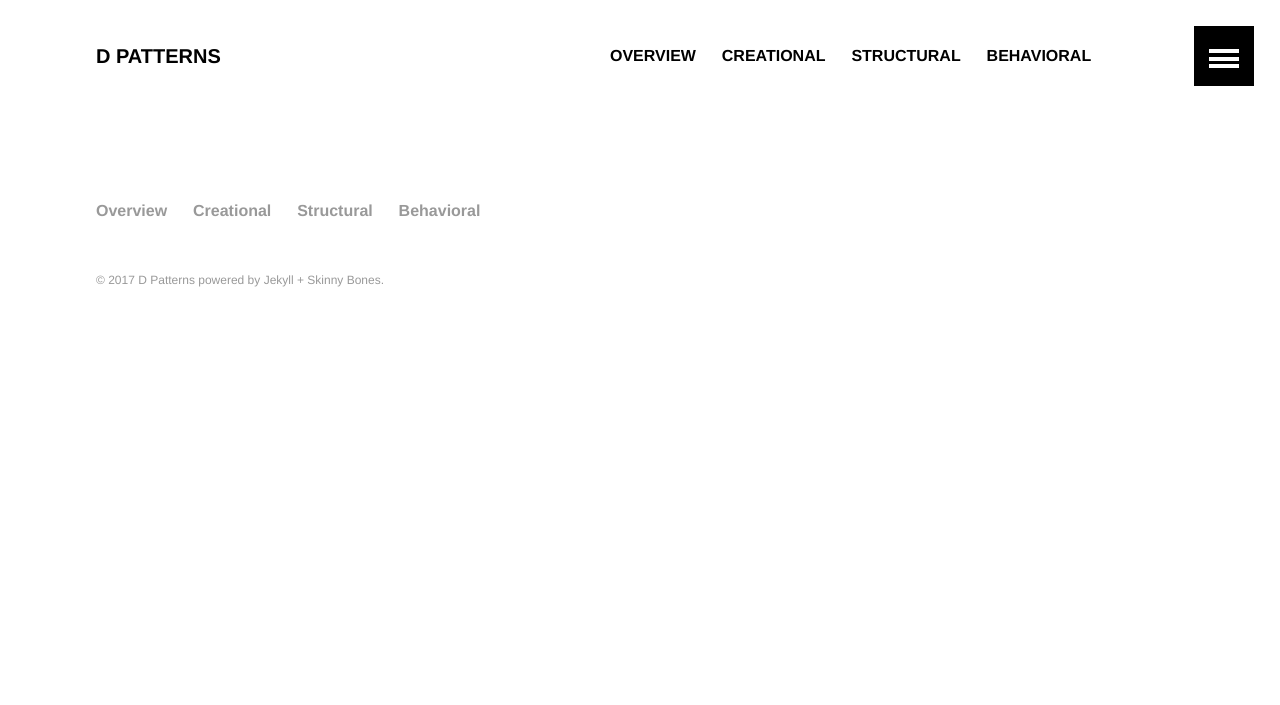
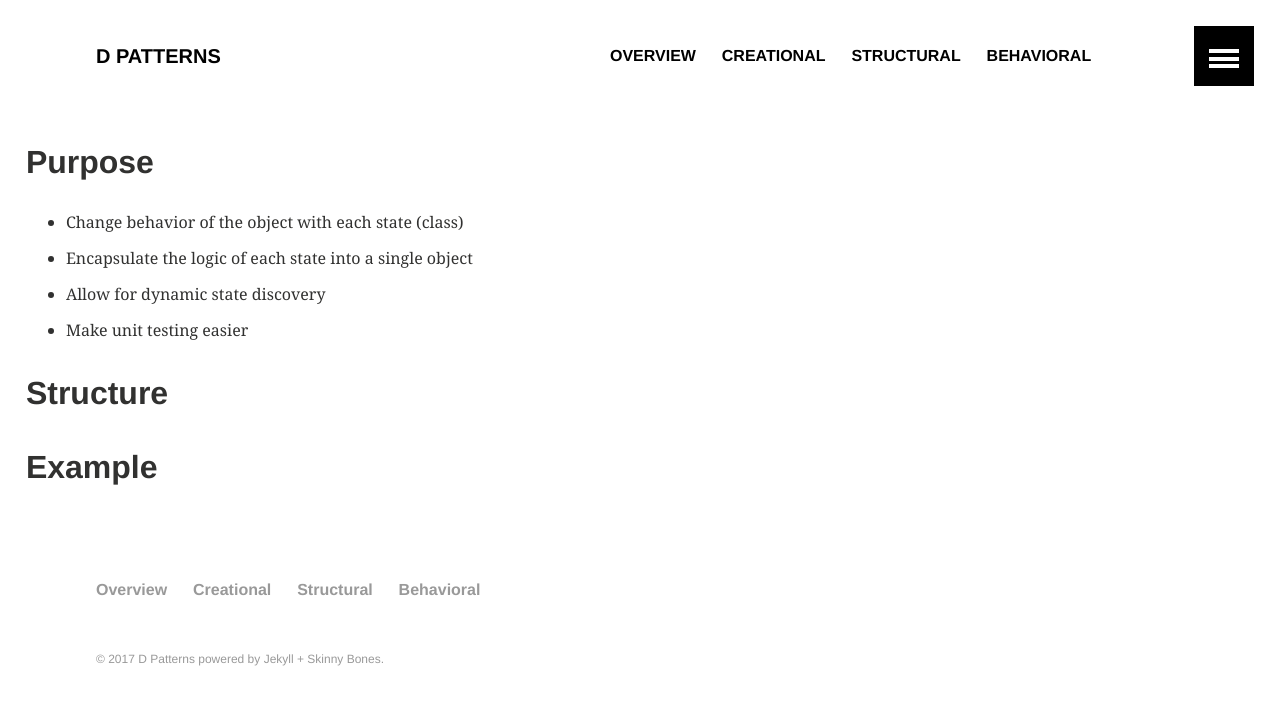
Before and after one commit to 2joephillips/DPatterns, a Jekyll site: the page built from _posts/behavioral/2017-01-05-state.md, in a window 1280 px wide. Shown: the top 705 px of the page. Built offline with Jekyll 4.4.1, drawn with Linux system fonts in a browser that asks for light colours.

Commit message:
Base layout for entry

```diff
--- a/_posts/behavioral/2017-01-05-state.md
+++ b/_posts/behavioral/2017-01-05-state.md
@@ -3,10 +3,22 @@ layout: default
 title: State
 modified:
 categories: behavioral
-excerpt:
+excerpt: "Alter an object's behavior when its state changes"
 tags: []
 image:
   feature:
   teaser: nav/400X250.png
   thumb:
 ---
+
+## Purpose
+
+* Change behavior of the object with each state (class)
+* Encapsulate the logic of each state into a single object
+* Allow for dynamic state discovery
+* Make unit testing easier
+
+## Structure
+
+
+## Example
```
